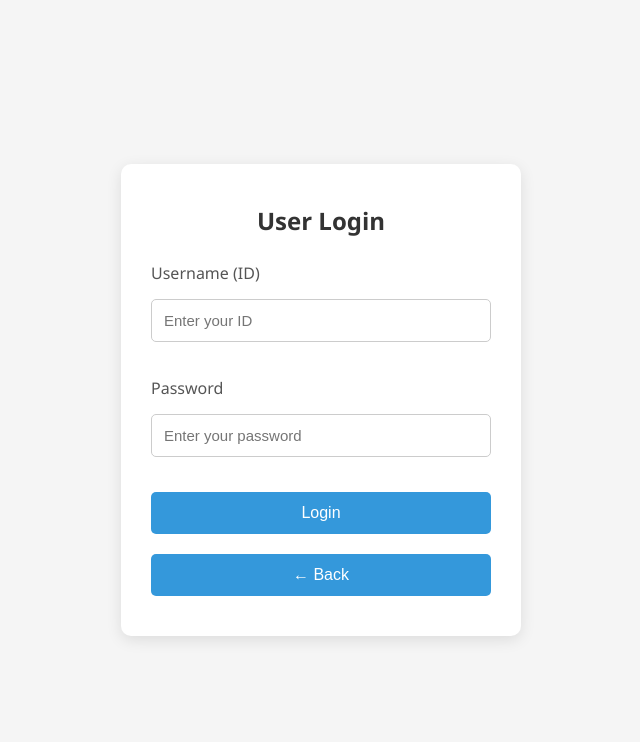
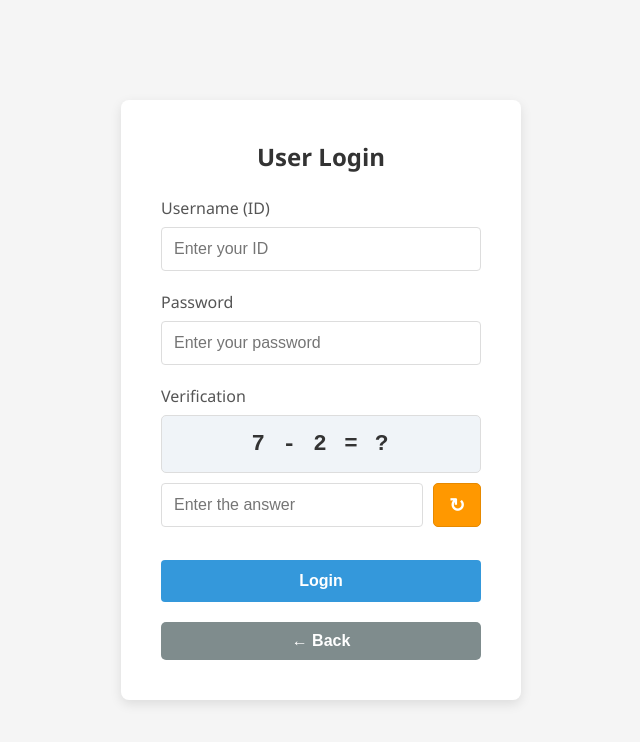
Before and after one commit to YuvrajRaghuvanshiS/mytravel, a React (Create React App) app: page /login-user in a window 1280 px wide. Both pictures are taken after a click on the button "Login as User". Shown: the top 742 px of the page, without its empty margins (319-959 px from the left). Built offline with nearby package versions, Linux system fonts and the light colour scheme.

Commit message:
Add CAPTCHA for user on signup and login

```diff
--- a/package.json
+++ b/package.json
@@ -10,6 +10,7 @@
     "axios": "^1.8.4",
     "react": "^19.1.0",
     "react-dom": "^19.1.0",
+    "react-google-recaptcha": "^3.1.0",
     "react-router-dom": "^7.5.0",
     "react-scripts": "^5.0.1",
     "web-vitals": "^2.1.4"
--- a/src/pages/LoginUser.js
+++ b/src/pages/LoginUser.js
@@ -1,5 +1,4 @@
-// src/pages/LoginUser.js
-import React, { useState } from "react";
+import React, { useState, useEffect } from "react";
 import { useNavigate } from "react-router-dom";
 import axios from "axios";
 import "../styles/login.css";
@@ -8,22 +7,89 @@ function LoginUser() {
   const [id, setId] = useState("");
   const [password, setPassword] = useState("");
   const [userType, setUserType] = useState(""); // 'user' or 'agency'
+  // CAPTCHA states
+  const [captchaInput, setCaptchaInput] = useState("");
+  const [captchaQuestion, setCaptchaQuestion] = useState("");
+  const [captchaAnswer, setCaptchaAnswer] = useState(null);
+  const [captchaVerified, setCaptchaVerified] = useState(false);
+  // Add loading state
+  const [isLoading, setIsLoading] = useState(false);
+
   const navigate = useNavigate();
+
+  // Generate new CAPTCHA when form is loaded or refreshed
+  useEffect(() => {
+    generateCaptcha();
+  }, [userType]);
+
+  // Generate a simple math CAPTCHA
+  const generateCaptcha = () => {
+    // Generate random numbers between 1 and 20
+    const num1 = Math.floor(Math.random() * 20) + 1;
+    const num2 = Math.floor(Math.random() * 10) + 1;
+
+    // Randomly choose between addition and subtraction
+    // For subtraction, ensure num1 > num2 to avoid negative results
+    const isAddition = Math.random() > 0.5;
+
+    let question, answer;
+
+    if (isAddition) {
+      question = `${num1} + ${num2} = ?`;
+      answer = num1 + num2;
+    } else {
+      // If num1 < num2, swap them for subtraction
+      const [larger, smaller] = num1 > num2 ? [num1, num2] : [num2, num1];
+      question = `${larger} - ${smaller} = ?`;
+      answer = larger - smaller;
+    }
+
+    console.log("Generated CAPTCHA:", question, "Answer:", answer);
+    setCaptchaQuestion(question);
+    setCaptchaAnswer(answer);
+    setCaptchaInput("");
+    setCaptchaVerified(false);
+  };
+
+  // Verify the CAPTCHA input
+  const verifyCaptcha = () => {
+    const userInput = Number(captchaInput);
+    console.log("Verifying CAPTCHA - User input:", userInput, "Expected:", captchaAnswer);
+
+    if (userInput === captchaAnswer) {
+      setCaptchaVerified(true);
+      return true;
+    }
+
+    console.log("CAPTCHA verification failed");
+    generateCaptcha(); // Generate a new CAPTCHA if incorrect
+    return false;
+  };
 
   const handleLogin = async (e) => {
     e.preventDefault();
+    setIsLoading(true);
 
-    if (!userType) {
-      alert("Please select login type.");
-      return;
-    }
+    try {
+      if (!userType) {
+        alert("Please select login type.");
+        setIsLoading(false);
+        return;
+      }
 
+      // Verify CAPTCHA first
+      if (!verifyCaptcha()) {
+        alert("Incorrect CAPTCHA. Please try again.");
+        setIsLoading(false);
+        return;
+      }
+
+      // Update these URLs to match your actual backend
     const loginURL =
       userType === "user"
         ? "http://localhost:3001/api/auth/login"
         : "http://localhost:3002/api/auth/login";
 
-    try {
       const response = await axios.post(loginURL, { id, password });
 
       if (response.data.success) {
@@ -34,9 +100,14 @@ function LoginUser() {
         navigate(userType === "user" ? "/flights" : "/agency-dashboard");
       } else {
         alert("Login failed. Please check your credentials.");
+        generateCaptcha();
       }
     } catch (err) {
-      alert(err.response?.data?.message || "Something went wrong.");
+      alert(err.response?.data?.message || "Something went wrong with the login request.");
+      // Generate new CAPTCHA after failed login
+      generateCaptcha();
+    } finally {
+      setIsLoading(false);
     }
   };
 
@@ -78,10 +149,46 @@ function LoginUser() {
                 />
               </div>
 
-              <button type="submit">Login</button>
+              {/* CAPTCHA Section */}
+              <div className="form-group captcha-container">
+                <label>Verification</label>
+                <div className="captcha-box">
+                  <div className="captcha-question">
+                    {captchaQuestion || "Loading..."}
+                  </div>
+                </div>
+                <div className="captcha-input">
+                  <input
+                    type="number"
+                    value={captchaInput}
+                    placeholder="Enter the answer"
+                    onChange={(e) => setCaptchaInput(e.target.value)}
+                    required
+                  />
+                  <button
+                    type="button"
+                    className="refresh-captcha"
+                    onClick={generateCaptcha}
+                  >
+                    ↻
+                  </button>
+                </div>
+              </div>
+
+              <button
+                type="submit"
+                className="login-btn"
+                disabled={isLoading}
+              >
+                {isLoading ? "Please wait..." : "Login"}
+              </button>
             </form>
 
-            <button className="back-button" onClick={() => setUserType("")}>
+            <button
+              className="back-button"
+              onClick={() => setUserType("")}
+              disabled={isLoading}
+            >
               ← Back
             </button>
           </>
--- a/src/pages/RegisterUser.js
+++ b/src/pages/RegisterUser.js
@@ -1,5 +1,4 @@
-// src/pages/RegisterUser.js
-import React, { useState } from "react";
+import React, { useState, useEffect } from "react";
 import { useNavigate } from "react-router-dom";
 import axios from "axios";
 import "../styles/register.css";
@@ -13,13 +12,69 @@ function RegisterUser() {
   const [phone, setPhone] = useState("");
   const [password, setPassword] = useState("");
   const [confirmPassword, setConfirmPassword] = useState("");
+  // CAPTCHA states
+  const [captchaInput, setCaptchaInput] = useState("");
+  const [captchaQuestion, setCaptchaQuestion] = useState("");
+  const [captchaAnswer, setCaptchaAnswer] = useState(null);
+
   const navigate = useNavigate();
+
+  // Generate new CAPTCHA when form is loaded or user type changes
+  useEffect(() => {
+    if (userType !== "") {
+      generateCaptcha();
+    }
+  }, [userType]);
+
+  // Generate a simple math CAPTCHA
+  const generateCaptcha = () => {
+    // Generate random numbers between 1 and 20
+    const num1 = Math.floor(Math.random() * 20) + 1;
+    const num2 = Math.floor(Math.random() * 10) + 1;
+
+    // Randomly choose between addition and subtraction
+    const isAddition = Math.random() > 0.5;
+
+    let question, answer;
+
+    if (isAddition) {
+      question = `${num1} + ${num2} = ?`;
+      answer = num1 + num2;
+    } else {
+      // If num1 < num2, swap them for subtraction to avoid negative results
+      const [larger, smaller] = num1 > num2 ? [num1, num2] : [num2, num1];
+      question = `${larger} - ${smaller} = ?`;
+      answer = larger - smaller;
+    }
+
+    setCaptchaQuestion(question);
+    setCaptchaAnswer(answer);
+    setCaptchaInput("");
+  };
+
+  // Verify the CAPTCHA input
+  const verifyCaptcha = () => {
+    const userInput = Number(captchaInput);
+
+    if (userInput === captchaAnswer) {
+      return true;
+    }
+
+    generateCaptcha(); // Generate a new CAPTCHA if incorrect
+    return false;
+  };
 
   const handleRegister = async (e) => {
     e.preventDefault();
 
     if (password !== confirmPassword) {
       alert("Passwords do not match!");
+      return;
+    }
+
+    // Verify CAPTCHA first
+    if (!verifyCaptcha()) {
+      alert("Incorrect CAPTCHA. Please try again.");
       return;
     }
 
@@ -37,6 +92,8 @@ function RegisterUser() {
     } catch (error) {
       console.error("Registration error:", error);
       alert(error.response?.data?.message || error);
+      // Generate new CAPTCHA after failed registration
+      generateCaptcha();
     }
   };
 
@@ -135,6 +192,32 @@ function RegisterUser() {
                   />
                 </div>
 
+                {/* CAPTCHA Section */}
+                <div className="form-group captcha-container">
+                  <label>Verification</label>
+                  <div className="captcha-box">
+                    <div className="captcha-question">
+                      {captchaQuestion || "Loading..."}
+                    </div>
+                  </div>
+                  <div className="captcha-input">
+                    <input
+                      type="number"
+                      value={captchaInput}
+                      placeholder="Enter the answer"
+                      onChange={(e) => setCaptchaInput(e.target.value)}
+                      required
+                    />
+                    <button
+                      type="button"
+                      className="refresh-captcha"
+                      onClick={generateCaptcha}
+                    >
+                      ↻
+                    </button>
+                  </div>
+                </div>
+
                 <button type="submit" className="register-button">
                   Register
                 </button>
--- a/src/styles/login.css
+++ b/src/styles/login.css
@@ -1,116 +1,136 @@
-/* Login Page Background */
+/* Login form styles */
 .login-page {
-    background-color: #f5f5f5;
-    min-height: 100vh;
-    display: flex;
-    justify-content: center;
-    align-items: center;
+  display: flex;
+  justify-content: center;
+  align-items: center;
+  min-height: 100vh;
+  background: #f5f5f5;
 }
 
-/* Login Card */
 .login-container {
-    background-color: white;
-    padding: 40px 30px;
-    border-radius: 10px;
-    box-shadow: 0 4px 15px rgba(0, 0, 0, 0.1);
-    width: 100%;
-    max-width: 400px;
-    text-align: center;
+  background: white;
+  padding: 2.5rem;
+  border-radius: 8px;
+  box-shadow: 0 4px 12px rgba(0, 0, 0, 0.1);
+  width: 100%;
+  max-width: 400px;
 }
 
-/* Heading */
 .login-container h2 {
-    margin-bottom: 25px;
-    color: #333;
-    font-weight: 600;
+  text-align: center;
+  margin-bottom: 1.5rem;
+  color: #333;
 }
 
-/* Form Inputs */
-.login-container input {
-    width: 100%;
-    padding: 12px;
-    margin: 10px 0 20px 0;
-    border: 1px solid #ccc;
-    border-radius: 5px;
-    font-size: 15px;
+.form-group {
+  margin-bottom: 1.5rem;
 }
 
-.login-container input:focus {
-    outline: none;
-    border-color: #3498db;
+.form-group label {
+  display: block;
+  margin-bottom: 0.5rem;
+  font-weight: 500;
+  color: #555;
 }
 
-/* Main Login Button */
-.login-container button {
-    width: 100%;
-    padding: 12px;
-    background-color: #3498db;
-    color: white;
-    border: none;
-    border-radius: 5px;
-    font-size: 16px;
-    cursor: pointer;
-    transition: 0.3s;
+.form-group input {
+  width: 100%;
+  padding: 0.75rem;
+  border: 1px solid #ddd;
+  border-radius: 4px;
+  font-size: 1rem;
 }
 
-.login-container button:hover {
-    background-color: #2c80b4;
-    transform: scale(1.03);
+button {
+  cursor: pointer;
+  font-weight: 600;
+  transition: background-color 0.3s;
 }
 
-/* User Type Selection Buttons */
+.login-btn {
+  width: 100%;
+  padding: 0.75rem;
+  background-color: #3498db;
+  color: white;
+  border: none;
+  border-radius: 4px;
+  font-size: 1rem;
+  margin-top: 0.5rem;
+}
+
+.login-btn:hover {
+  background-color: #2980b9;
+}
+
+.back-button {
+  width: 100%;
+  padding: 0.75rem;
+  background-color: #3498db;
+  color: white;
+  border: none;
+  border-radius: 4px;
+  font-size: 1rem;
+  margin-top: 1rem;
+}
+
 .user-type-buttons {
-    display: flex;
-    justify-content: center;
-    margin-bottom: 20px;
-    gap: 10px;
+  display: flex;
+  flex-direction: column;
+  gap: 1rem;
 }
 
 .user-type-buttons button {
-    padding: 10px 20px;
-    border: none;
-    border-radius: 5px;
-    background-color: #3498db;
-    color: white;
-    cursor: pointer;
-    transition: 0.3s;
+  padding: 0.75rem;
+  background-color: #3498db;
+  color: white;
+  border: none;
+  border-radius: 4px;
+  font-size: 1rem;
 }
 
-.user-type-buttons button:hover {
-    background-color: #2c80b4;
+/* CAPTCHA specific styles */
+.captcha-container {
+  margin-bottom: 2rem;
 }
 
-.user-type-buttons button.selected {
-    background-color: #2c80b4;
-    font-weight: bold;
+.captcha-box {
+  background-color: #f0f4f8;
+  border: 1px solid #ddd;
+  border-radius: 4px;
+  padding: 1rem;
+  margin-bottom: 1rem;
+  text-align: center;
 }
 
-/* Back Button */
-.back-button {
-    margin-top: 15px;
-    background-color: #7f8c8d;
-    color: white;
-    border: none;
-    border-radius: 5px;
-    padding: 10px 20px;
-    cursor: pointer;
-    transition: 0.3s;
+.captcha-question {
+  font-size: 1.4rem;
+  font-weight: bold;
+  font-family: "Courier New", monospace;
+  color: #333;
+  letter-spacing: 2px;
 }
 
-.back-button:hover {
-    background-color: #5d6d7e;
-    transform: scale(1.03);
+.captcha-input {
+  display: flex;
+  gap: 10px;
 }
 
-/* Form related CSS*/
-.form-group {
-    text-align: left;
-    margin-bottom: 15px;
-  }
+.captcha-input input {
+  flex: 1;
+}
 
-  .form-group label {
-    font-weight: 500;
-    display: block;
-    margin-bottom: 5px;
-    color: #555;
-  }
+.refresh-captcha {
+  padding: 0 1rem;
+  background: #ff9800; /* Orange color for refresh button */
+  border: 1px solid #e68900;
+  border-radius: 4px;
+  color: white;
+  font-size: 1.2rem;
+  display: flex;
+  align-items: center;
+  justify-content: center;
+}
+
+.refresh-captcha:hover {
+  background: #e68900;
+}
--- a/src/styles/register.css
+++ b/src/styles/register.css
@@ -62,10 +62,21 @@
 }
 
 /* Form Inputs */
+.form-group {
+    margin-bottom: 20px;
+}
+
+.form-group label {
+    display: block;
+    margin-bottom: 8px;
+    font-weight: 500;
+    color: #555;
+}
+
 .register-container input {
     width: calc(100% - 20px);
     padding: 12px;
-    margin-bottom: 20px;
+    margin-bottom: 5px;
     border-radius: 5px;
     border: solid thin #ddd; /* Subtle border for inputs */
 }
@@ -76,11 +87,15 @@
 
 /* Register Button */
 .register-button {
-    width: calc(100% - 20px);
+    width: 100%;
     padding: 12px;
     background-color: #4caf50; /* Green button for positive action */
     color: white;
+    border: none;
     border-radius: 5px;
+    cursor: pointer;
+    font-size: 16px;
+    margin-top: 10px;
 }
 
 .register-button:hover {
@@ -90,8 +105,16 @@
 
 /* Login Link */
 .login-link {
-   text-align:center;font-size:small;}
+   text-align:center;
+   font-size:small;
+   margin-top: 15px;
+}
 
+.login-link span {
+   color: #3498db;
+   cursor: pointer;
+   text-decoration: underline;
+}
 
 /* user button and back button formatting */
 .user-type-buttons {
@@ -118,6 +141,7 @@
 
 .back-button {
   margin-top: 20px;
+  width: 100%;
   background-color: #7f8c8d;
   color: white;
   border: none;
@@ -125,8 +149,58 @@
   padding: 10px 20px;
   cursor: pointer;
   transition: 0.3s;
+  font-size: 16px;
 }
 
 .back-button:hover {
   background-color: #5d6d7e;
 }
+
+/* CAPTCHA Styles */
+.captcha-container {
+  margin-bottom: 25px;
+}
+
+.captcha-box {
+  background-color: #f0f4f8;
+  border: 1px solid #ddd;
+  border-radius: 5px;
+  padding: 15px;
+  margin-bottom: 10px;
+  text-align: center;
+}
+
+.captcha-question {
+  font-size: 1.4rem;
+  font-weight: bold;
+  font-family: "Courier New", monospace;
+  color: #333;
+  letter-spacing: 2px;
+}
+
+.captcha-input {
+  display: flex;
+  gap: 10px;
+}
+
+.captcha-input input {
+  flex: 1;
+  margin-bottom: 0;
+}
+
+.refresh-captcha {
+  padding: 0 15px;
+  background: #ff9800; /* Orange color for refresh button */
+  border: 1px solid #e68900;
+  border-radius: 5px;
+  color: white;
+  font-size: 1.2rem;
+  display: flex;
+  align-items: center;
+  justify-content: center;
+  cursor: pointer;
+}
+
+.refresh-captcha:hover {
+  background: #e68900;
+}
```
Also changed, not shown: 1 other file (tests, documents, lock files or other folders). Lines whose indentation alone changed are shown as unchanged.
